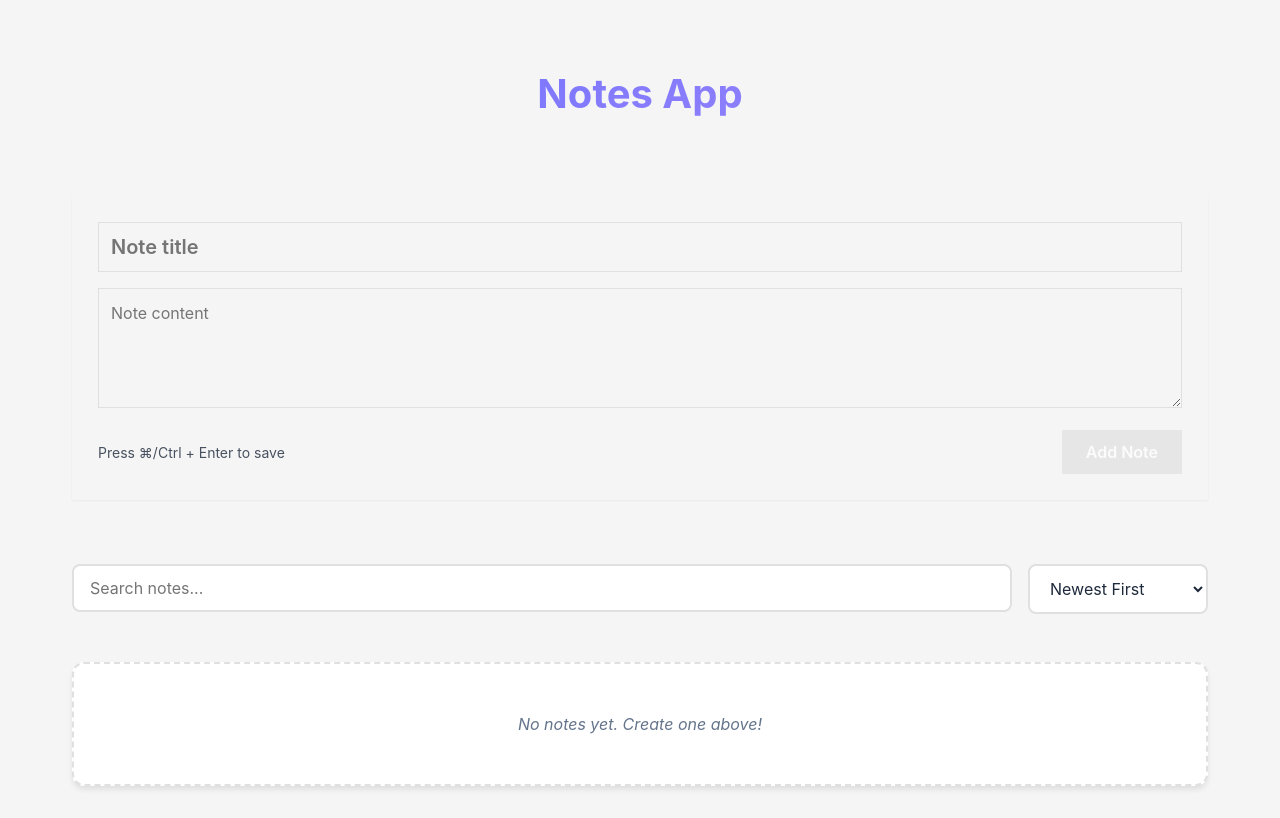
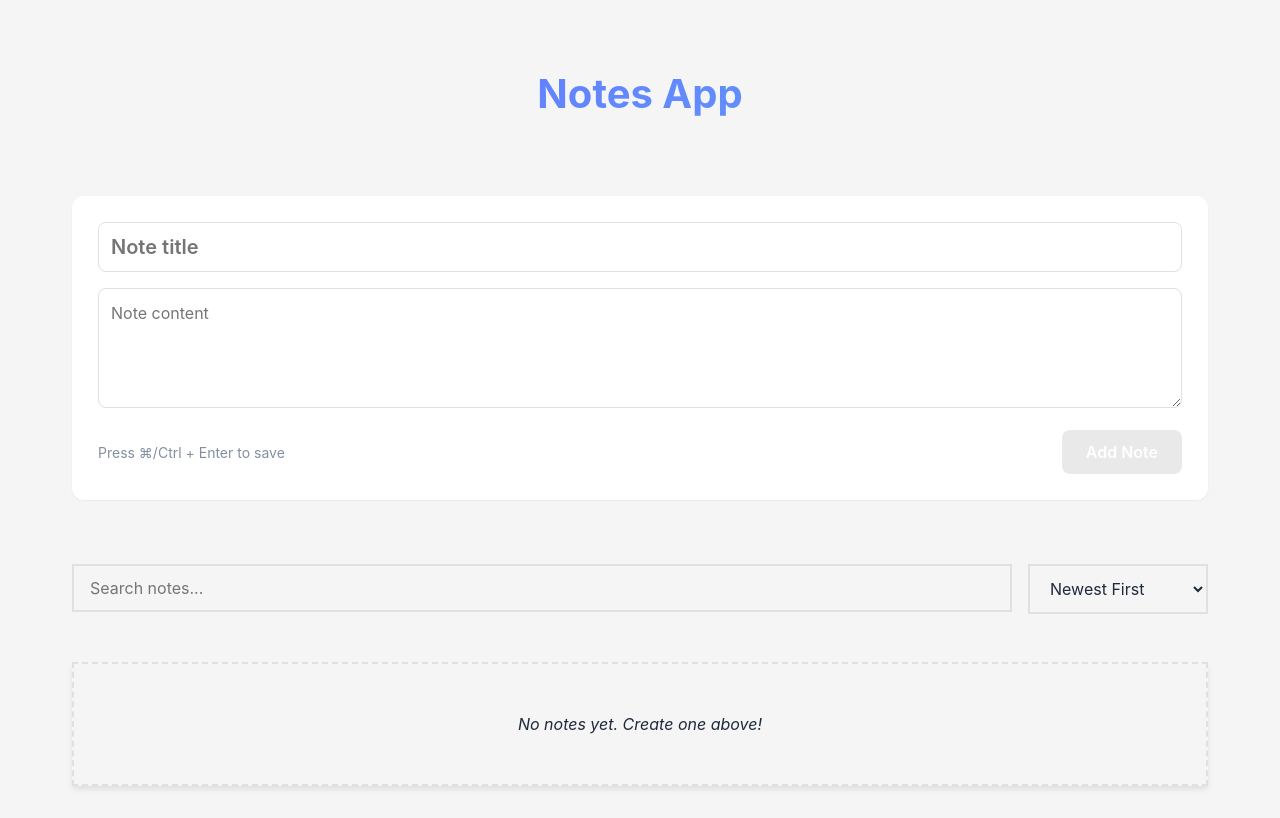
Before and after one commit to cekwedike/notes-app, a React (Vite) app: page / in a window 1280 px wide. Built offline with nearby package versions, Linux system fonts and the light colour scheme.

Commit message:
Update index.css to implement a new light and dark theme color palette. Refactored CSS variables for improved UI consistency and added dark theme support with specific styles for background, text, and UI elements.

```diff
--- a/src/index.css
+++ b/src/index.css
@@ -1,22 +1,30 @@
 :root {
-  /* Modern color palette */
-  --primary-color: #7c3aed;
-  --primary-light: #a78bfa;
-  --primary-dark: #5b21b6;
-  --danger-color: #ef4444;
-  --success-color: #10b981;
-  --warning-color: #f59e0b;
+  /* Light theme colors */
+  --primary-color: #2563eb;
+  --primary-light: #60a5fa;
+  --primary-dark: #1d4ed8;
+  --danger-color: #dc2626;
+  --success-color: #059669;
+  --warning-color: #d97706;
+
+  /* Light theme UI colors */
   --background-color: #f8fafc;
-  --card-background: #ffffff;
-  --text-primary: #1e293b;
-  --text-secondary: #64748b;
+  --card-bg: #ffffff;
+  --input-bg: #ffffff;
+  --text-color: #1e293b;
+  --text-muted: #64748b;
   --border-color: #e2e8f0;
+
+  /* Shadows */
   --shadow-sm: 0 1px 2px 0 rgb(0 0 0 / 0.05);
   --shadow-md: 0 4px 6px -1px rgb(0 0 0 / 0.1);
   --shadow-lg: 0 10px 15px -3px rgb(0 0 0 / 0.1);
-  --radius-sm: 0.375rem;
-  --radius-md: 0.5rem;
-  --radius-lg: 0.75rem;
+
+  /* Border radius */
+  --border-radius: 0.5rem;
+  --border-radius-lg: 0.75rem;
+
+  /* Transitions */
   --transition: all 0.2s ease-in-out;
 
   font-family: 'Inter', system-ui, -apple-system, sans-serif;
@@ -26,6 +34,24 @@
   text-rendering: optimizeLegibility;
   -webkit-font-smoothing: antialiased;
   -moz-osx-font-smoothing: grayscale;
+}
+
+/* Dark theme colors */
+[data-theme="dark"] {
+  --primary-color: #3b82f6;
+  --primary-light: #60a5fa;
+  --primary-dark: #2563eb;
+  --danger-color: #ef4444;
+  --success-color: #10b981;
+  --warning-color: #f59e0b;
+
+  /* Dark theme UI colors */
+  --background-color: #0f172a;
+  --card-bg: #1e293b;
+  --input-bg: #334155;
+  --text-color: #f1f5f9;
+  --text-muted: #94a3b8;
+  --border-color: #334155;
 }
 
 * {
@@ -39,7 +65,7 @@ body {
   min-width: 320px;
   min-height: 100vh;
   background-color: var(--background-color);
-  color: var(--text-primary);
+  color: var(--text-color);
 }
 
 button {
@@ -57,27 +83,6 @@ input, textarea, select {
   font-size: inherit;
   color: inherit;
   transition: var(--transition);
-}
-
-/* Dark mode styles */
-@media (prefers-color-scheme: dark) {
-  :root {
-    --background-color: #0f172a;
-    --card-background: #1e293b;
-    --text-primary: #f1f5f9;
-    --text-secondary: #94a3b8;
-    --border-color: #334155;
-  }
-
-  input, textarea, select {
-    background-color: #334155;
-    border-color: #475569;
-  }
-
-  input::placeholder,
-  textarea::placeholder {
-    color: #94a3b8;
-  }
 }
 
 /* Animations */
```
